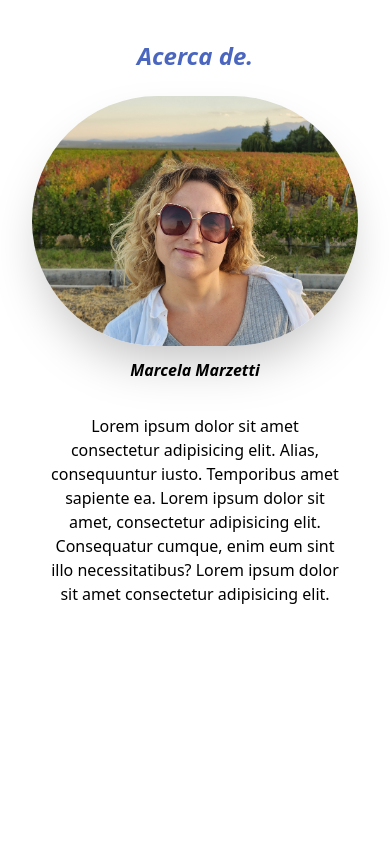
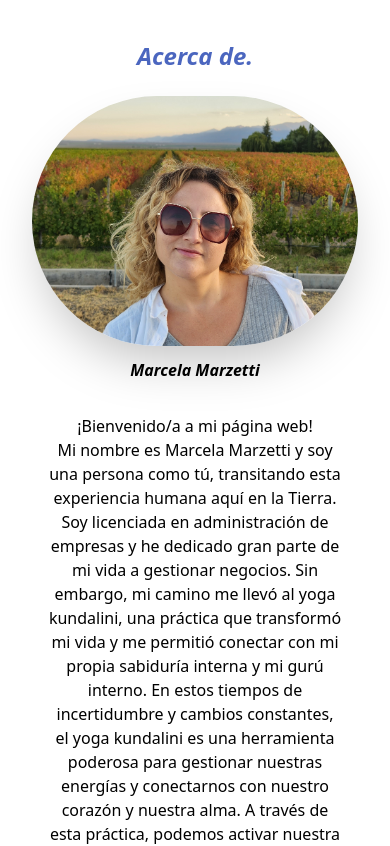
Before and after one commit to ortizfram/Yoga-Membership-videos-page, a Next.js app in the folder membership-page/: page /Acerca in a window 390 px wide. Shown: the top 846 px of the page. Built offline with nearby package versions, Linux system fonts and the light colour scheme.

Commit message:
responsive profile img

```diff
--- a/membership-page/pages/Acerca.jsx
+++ b/membership-page/pages/Acerca.jsx
@@ -4,7 +4,7 @@ import Image from "next/image";
 const Acerca = () => {
   return (
     // container
-    <div className="w-full h-[50vh] p-6">
+    <div className="w-full h-[75vh] md:h-[60vh] sm:h-[50-vh] xl:h-[40vh] m-auto p-6">
       {/* section title */}
       <h1 className="p-4 text-2xl italic font-bold text-center text-blue-800/80">
         Acerca de.
@@ -20,7 +20,7 @@ const Acerca = () => {
               height={300}
               src="/marcela-marzetti.jpg"
               alt="marcela marzetti"
-              className="shadow-2xl rounded-full h-[100px] sm:h-[250px] sm:w-[350px] object-cover border-none"
+              className="shadow-2xl rounded-full w-[200px] h-[100px] sm:h-[250px] sm:w-[650px] md:w-[2100px] object-cover border-none"
             />
             <h3 className="mt-3 font-semibold italic md:pb-5">
               Marcela Marzetti
@@ -31,11 +31,25 @@ const Acerca = () => {
         {/* content */}
         <div className="p-6 flex-row md:flex md:text-start md:p-8">
           <p>
-            Lorem ipsum dolor sit amet consectetur adipisicing elit. Alias,
-            consequuntur iusto. Temporibus amet sapiente ea. Lorem ipsum dolor
-            sit amet, consectetur adipisicing elit. Consequatur cumque, enim eum
-            sint illo necessitatibus? Lorem ipsum dolor sit amet consectetur
-            adipisicing elit.
+            ¡Bienvenido/a a mi página web! <br /> Mi nombre es Marcela Marzetti
+            y soy una persona como tú, transitando esta experiencia humana aquí
+            en la Tierra. Soy licenciada en administración de empresas y he
+            dedicado gran parte de mi vida a gestionar negocios. Sin embargo, mi
+            camino me llevó al yoga kundalini, una práctica que transformó mi
+            vida y me permitió conectar con mi propia sabiduría interna y mi
+            gurú interno. En estos tiempos de incertidumbre y cambios
+            constantes, el yoga kundalini es una herramienta poderosa para
+            gestionar nuestras energías y conectarnos con nuestro corazón y
+            nuestra alma. A través de esta práctica, podemos activar nuestra
+            magia interna y vivir en un estado de salud, felicidad, dicha, amor,
+            gratitud, alegría, abundancia, paz y prosperidad. Mi intención es
+            acompañarte en este camino de autodescubrimiento y ayudarte a
+            conectar con tu propio gurú interno, esa sabiduría interna que te
+            guía y te permite obtener tu auto-maestría. Juntos, podemos abrir la
+            puerta al campo ilimitado de infinitas posibilidades y concretar
+            todas tus intenciones para vivir en un estado de armonía. ¡Te invito
+            a explorar mi página web y descubrir cómo puedo ayudarte en este
+            camino de crecimiento personal!
           </p>
         </div>
       </div>
```
